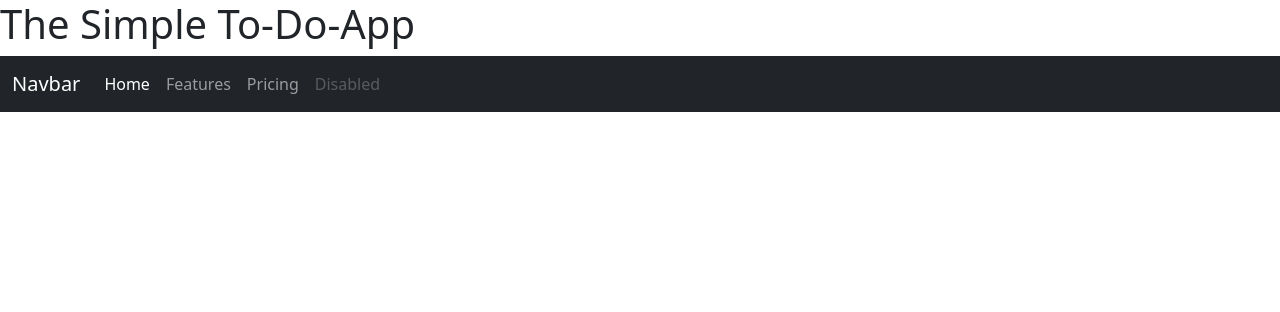
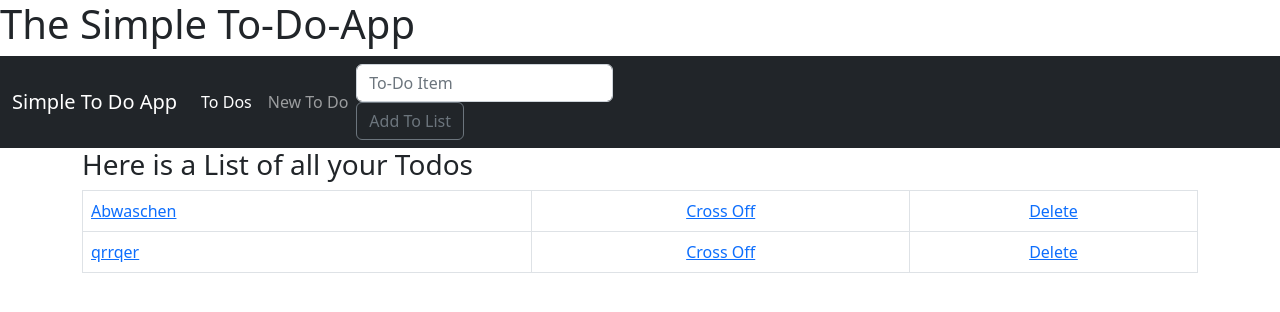
Before and after one commit to abgestoerzt/To-To-App_DJANGO, a Django app: page / in a window 1280 px wide. Shown: the top 312 px of the page. Run offline with Django 3.2, Linux system fonts and the light colour scheme; data comes from the database, SQL or seed files in the repository; both versions use the stored data as it was after the commit.

Commit message:
added uncrossing and crossing

```diff
--- /dev/null
+++ b/to_do_app/static/to_dos/css/my_style.css
@@ -0,0 +1,3 @@
+.striker {
+    text-decoration: line-through;
+}
--- a/to_do_app/templates/base.html
+++ b/to_do_app/templates/base.html
@@ -1,4 +1,6 @@
+
 <!DOCTYPE html>
+{% load static %}
 <html lang="en" dir="ltr">
 
 <head>
@@ -6,6 +8,7 @@
     <title>To-Do-App</title>
     <!-- CSS only -->
 <link href="https://cdn.jsdelivr.net/npm/bootstrap@5.2.0/dist/css/bootstrap.min.css" rel="stylesheet" integrity="sha384-gH2yIJqKdNHPEq0n4Mqa/HGKIhSkIHeL5AyhkYV8i59U5AR6csBvApHHNl/vI1Bx" crossorigin="anonymous">
+<link rel="stylesheet" href="{% static 'to_dos/css/my_style.css' %}">
 <!-- JavaScript Bundle with Popper -->
 <script src="https://cdn.jsdelivr.net/npm/bootstrap@5.2.0/dist/js/bootstrap.bundle.min.js" integrity="sha384-A3rJD856KowSb7dwlZdYEkO39Gagi7vIsF0jrRAoQmDKKtQBHUuLZ9AsSv4jD4Xa" crossorigin="anonymous"></script>
 </head>
@@ -19,25 +22,28 @@
 
     <nav class="navbar navbar-expand-lg navbar-dark bg-dark">
         <div class="container-fluid">
-          <a class="navbar-brand" href="#">Navbar</a>
+          <a class="navbar-brand" href="#">Simple To Do App</a>
           <button class="navbar-toggler" type="button" data-bs-toggle="collapse" data-bs-target="#navbarNav" aria-controls="navbarNav" aria-expanded="false" aria-label="Toggle navigation">
             <span class="navbar-toggler-icon"></span>
           </button>
           <div class="collapse navbar-collapse" id="navbarNav">
             <ul class="navbar-nav">
               <li class="nav-item">
-                <a class="nav-link active" aria-current="page" href="#">Home</a>
+                <a class="nav-link active" aria-current="page" href="{% url 'to-dos:list'%}">To Dos</a>
               </li>
               <li class="nav-item">
-                <a class="nav-link" href="#">Features</a>
+                <a class="nav-link" href="{% url 'to-dos:create' %}">New To Do</a>
               </li>
-              <li class="nav-item">
-                <a class="nav-link" href="#">Pricing</a>
-              </li>
-              <li class="nav-item">
-                <a class="nav-link disabled">Disabled</a>
-              </li>
+
+
             </ul>
+            <form class="form-inline my-2 my-lg-0" method="POST">
+              {% csrf_token %}
+              <input class="form-control mr-sm-2" type="search" placeholder="To-Do Item" aria-label="Search" name="item">
+              <button class="btn btn-outline-secondary my-2 my-sm-0" type="submit">Add To List</button>
+            </form>
+
+
           </div>
         </div>
       </nav>
--- a/to_do_app/to_do_app/settings.py
+++ b/to_do_app/to_do_app/settings.py
@@ -10,11 +10,13 @@ For the full list of settings and their values, see
 https://docs.djangoproject.com/en/3.2/ref/settings/
 """
 
+import os
 from pathlib import Path
 
 # Build paths inside the project like this: BASE_DIR / 'subdir'.
 BASE_DIR = Path(__file__).resolve().parent.parent
 TEMPLATE_DIR = BASE_DIR / 'templates'
+
 
 # Quick-start development settings - unsuitable for production
 # See https://docs.djangoproject.com/en/3.2/howto/deployment/checklist/
@@ -119,6 +121,7 @@ USE_TZ = True
 # https://docs.djangoproject.com/en/3.2/howto/static-files/
 
 STATIC_URL = '/static/'
+STATICFILES_DIRS = [os.path.join(BASE_DIR, 'static')]
 
 # Default primary key field type
 # https://docs.djangoproject.com/en/3.2/ref/settings/#default-auto-field
--- a/to_do_app/to_dos/models.py
+++ b/to_do_app/to_dos/models.py
@@ -6,7 +6,7 @@ from django.db import models
 
 class To_Do(models.Model):
     name = models.CharField(max_length=255)
-    deadline = models.DateTimeField()
+    deadline = models.DateField()
     category = models.CharField(max_length=255)
     is_done = models.BooleanField(default=False)
 
--- a/to_do_app/to_dos/templates/to_dos/to_do_list.html
+++ b/to_do_app/to_dos/templates/to_dos/to_do_list.html
@@ -1,5 +1,6 @@
 {% extends "base.html" %}
 {% block content %}
+{% load static %}
 
 <div class="container">
     <h3>Here is a List of all your Todos</h3>
@@ -9,15 +10,15 @@
 		{% for to_do in object_list %}
 			{% if to_do.is_done %}
 				<tr class="table-secondary">
-					<td class="striker"><a href="#">{{ to_do.name }}</a></td>
-					<td><center><a href="#">Uncross</a></center></td>
-					<td><center><a href="{#}">Delete</a></center></td>
+					<td class="striker"><a href="{% url 'to-dos:update' pk=to_do.pk %}">{{ to_do.name }}</a></td>
+					<td><center><a href="{% url 'to-dos:uncross' to_do.id %}">Uncross</a></center></td>
+					<td><center><a href="{% url 'to-dos:delete' pk=to_do.pk %}">Delete</a></center></td>
 				</tr>
 			{% else %}
 				<tr>
-					<td><a href="#">{{ to_do.name }}</a></td>
-					<td><center><a href="#">Cross Off</a></center></td>
-					<td><center><a href="#">Delete</a></center></td>
+					<td><a href="{% url 'to-dos:update' pk=to_do.pk %}">{{ to_do.name }}</a></td>
+					<td><center><a href="{% url 'to-dos:cross_off' to_do.id %}">Cross Off</a></center></td>
+					<td><center><a href="{% url 'to-dos:delete' pk=to_do.pk %}">Delete</a></center></td>
 				</tr>
 			{% endif %}
 		{% endfor %}
--- a/to_do_app/to_dos/urls.py
+++ b/to_do_app/to_dos/urls.py
@@ -2,13 +2,22 @@
 from django.urls import path
 
 
-from to_dos.views import HomePageView, ToDoListView, ToDoDetailView
+from to_dos.views import HomePageView, ToDoListView, ToDoDetailView, ToDoUpdateView, ToDoCreateView, ToDoDelelteView
+from . import views
 
 app_name = 'to-dos'
 
 urlpatterns = [
-    path('', HomePageView.as_view(), name='home'),
-    path('list', ToDoListView.as_view(), name='list'),
-    path('to-do/<int:pk>', ToDoDetailView.as_view(), name='detail')
+    path('', ToDoListView.as_view(), name='list'),
+    path('to-do/<int:pk>', ToDoDetailView.as_view(), name='detail'),
+    path('to-do/edit/<int:pk>', ToDoUpdateView.as_view(), name='update'),
+    path('create/', ToDoCreateView.as_view(), name='create'),
+    path('to-do/delete/<int:pk>', ToDoDelelteView.as_view(), name='delete'),
+    path('to-do/cross_off/<to_do_id>', views.cross_off, name='cross_off'),
+    path('to-do/uncross/<to_do_id>', views.uncross, name='uncross'),
+
+
+
+
 
 ]
--- a/to_do_app/to_dos/views.py
+++ b/to_do_app/to_dos/views.py
@@ -1,5 +1,9 @@
-from django.shortcuts import render
-from django.views.generic import TemplateView, ListView, DetailView
+from django.shortcuts import render, redirect
+from django.views.generic import TemplateView, ListView, DetailView, CreateView, DeleteView
+from django.views.generic.edit import UpdateView
+
+from django.urls import reverse_lazy
+
 from .models import To_Do
 
 # Create your views here.
@@ -15,3 +19,35 @@ class ToDoListView(ListView):
 
 class ToDoDetailView(DetailView):
     model = To_Do
+
+
+class ToDoUpdateView(UpdateView):
+    model = To_Do
+    fields = ['name', 'deadline', 'category']
+    template_name_suffix = '_update_form'
+    success_url = '/'  # this is not so nice, better use reverse or reverse lazy: https://stackoverflow.com/questions/66262282/how-to-redirect-an-updateview-upon-success
+
+
+class ToDoCreateView(CreateView):
+    model = To_Do
+    fields = ['name', 'deadline', 'category']
+    success_url = '/'
+
+
+class ToDoDelelteView(DeleteView):
+    model = To_Do
+    success_url = reverse_lazy('to-dos:list')
+
+
+def cross_off(request, to_do_id):
+    item = To_Do.objects.get(pk=to_do_id)
+    item.is_done = True
+    item.save()
+    return redirect('/')
+
+
+def uncross(request, to_do_id):
+    item = To_Do.objects.get(pk=to_do_id)
+    item.is_done = False
+    item.save()
+    return redirect('/')
```
Also changed, not shown: to_do_app/to_dos/templates/to_dos/to_do_confirm_delete.html (added, +12 -0 lines), to_do_app/to_dos/templates/to_dos/to_do_form.html (added, +10 -0 lines), to_do_app/to_dos/templates/to_dos/to_do_update_form.html (added, +9 -0 lines), to_do_app/db.sqlite3.
